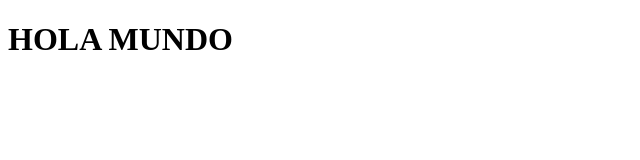
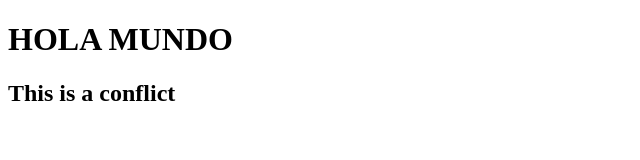
Before and after one commit to ojryan01/treehouse, a plain HTML site: page codelou/Hello Mundo/hola_mundo.html in a window 1280 px wide. Shown: the whole page, without its empty margins (0-640 px from the left). Drawn offline with Linux system fonts and the light colour scheme.

Commit message:
A conflict

```diff
--- a/codelou/Hello Mundo/hola_mundo.html
+++ b/codelou/Hello Mundo/hola_mundo.html
@@ -5,5 +5,6 @@
     </head>
     <body>
 <h1> HOLA MUNDO </h1>
+        <h2>This is a conflict</h2>
 </body>
     </html>
```
